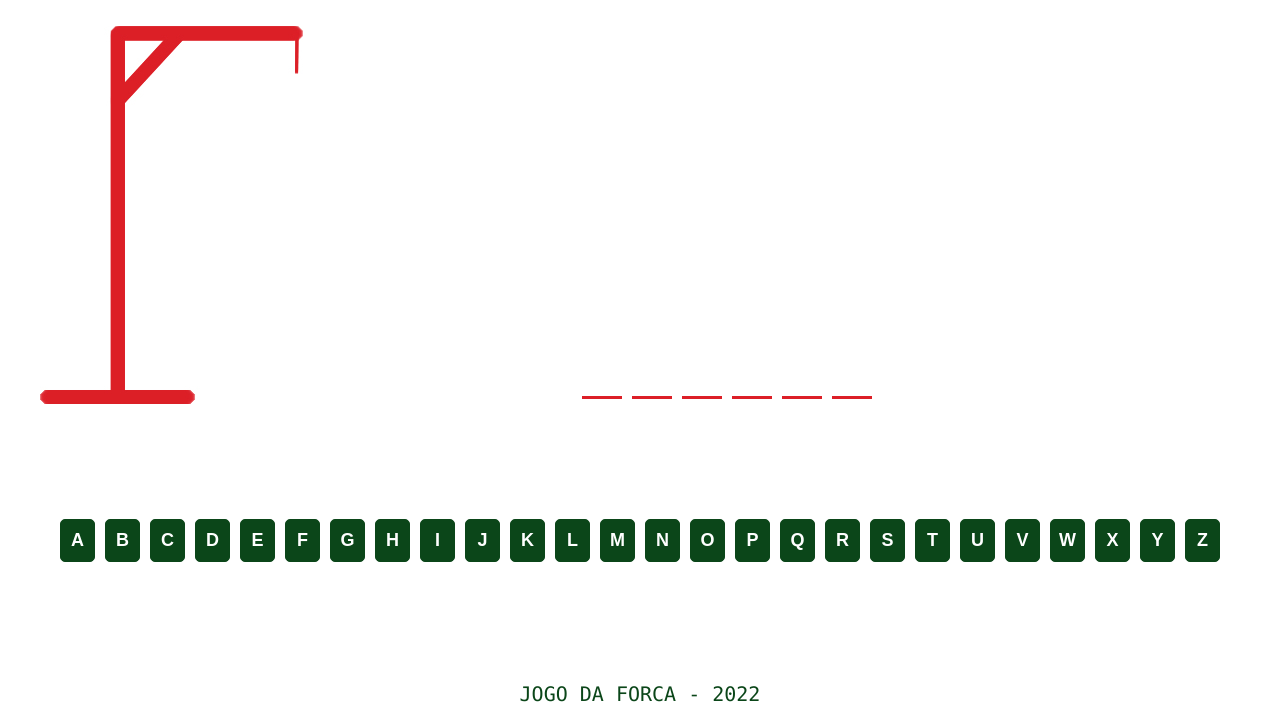
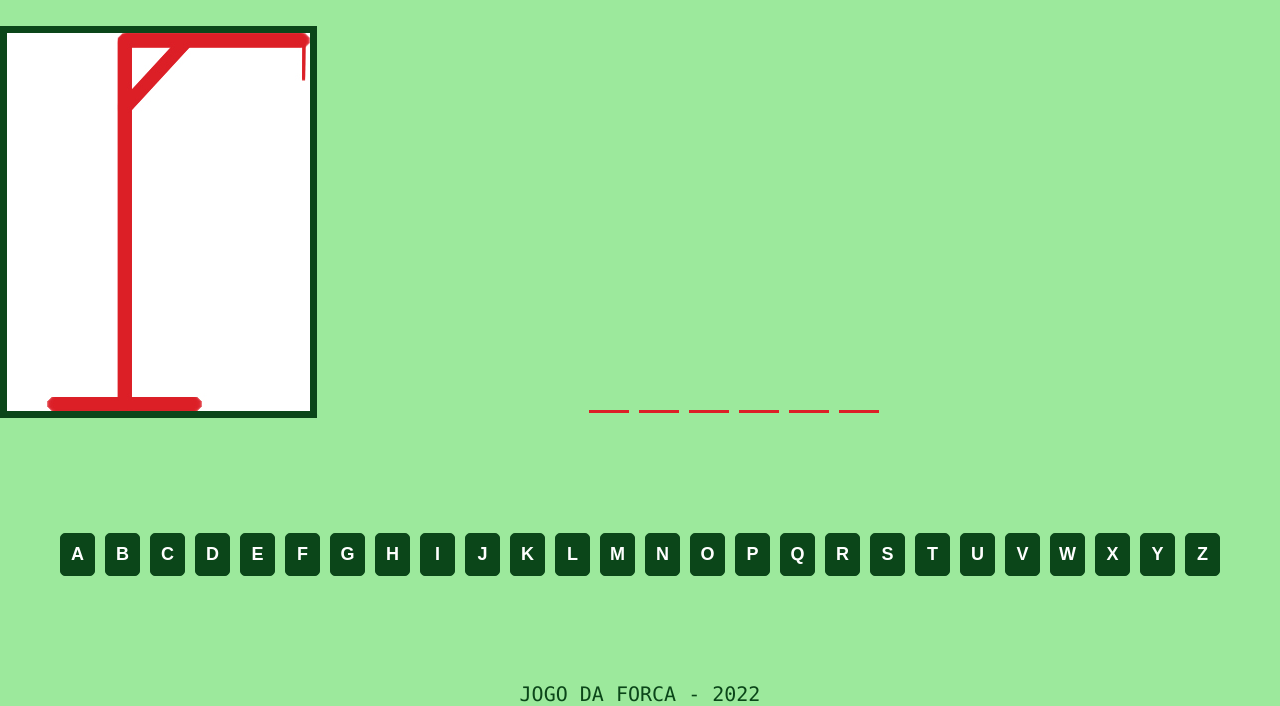
Before and after one commit to Ronaldo913/Forca, a plain HTML site: page index.html in a window 1280 px wide. Shown: the part 94-800 px from the top of the page. Drawn offline with Linux system fonts and the light colour scheme.

Commit message:
finalizado

```diff
--- a/script.js
+++ b/script.js
@@ -86,6 +86,7 @@ function escolheLetra(letra) {
             // removendo o onclick porque a letra já foi escolhida e acertada
             botao.removeAttribute('onclick');
 
+            // acertos vão aumentando
             acertos++;
             acertou = true;
         }
@@ -131,11 +132,15 @@ function escolheLetra(letra) {
         // atribuindo ao botão o onclick com a função de recarregar a página
         botao.setAttribute('onclick', 'window.location.reload()');
 
+        // criando variável div e atribuindo a ele o elemento ao qual o id = "novo"
         let div = document.getElementById("novo");
+        // adicionando à div a mensagem e o botão
         div.appendChild(mensagem);
         div.appendChild(botao);
     }
 
+    // igualmente a estrutura de decisão anterior
+    // se o número de acertos for igual ao número de letras da palavra entrará na condição
     if (acertos === palavra.length) {
         let mensagem = document.createElement("p");
         let t1 = document.createTextNode("Você venceu!");
--- a/style.css
+++ b/style.css
@@ -5,6 +5,8 @@ body {
     margin: 0;
     /* escolha da fonte */
     font-family: 'Consolas', Arial, Helvetica, sans-serif;
+    /* adicionando cor de fundo */
+    background-color: rgb(156, 233, 156);
 }
 
 /* div em que o site está envolvido */
@@ -61,8 +63,14 @@ body {
     justify-content: space-between;
 }
 
+/* onde a forca está */
 #jogo-forca #corpo #jogo #forca{
+    /* colocando padding */
     padding-left: 40px;
+    /* colocando borda */
+    border: solid #0b4619 7px;
+    /* deixando o fundo branco */
+    background-color: white;
 }
 
 /* palavra sorteada */
```
